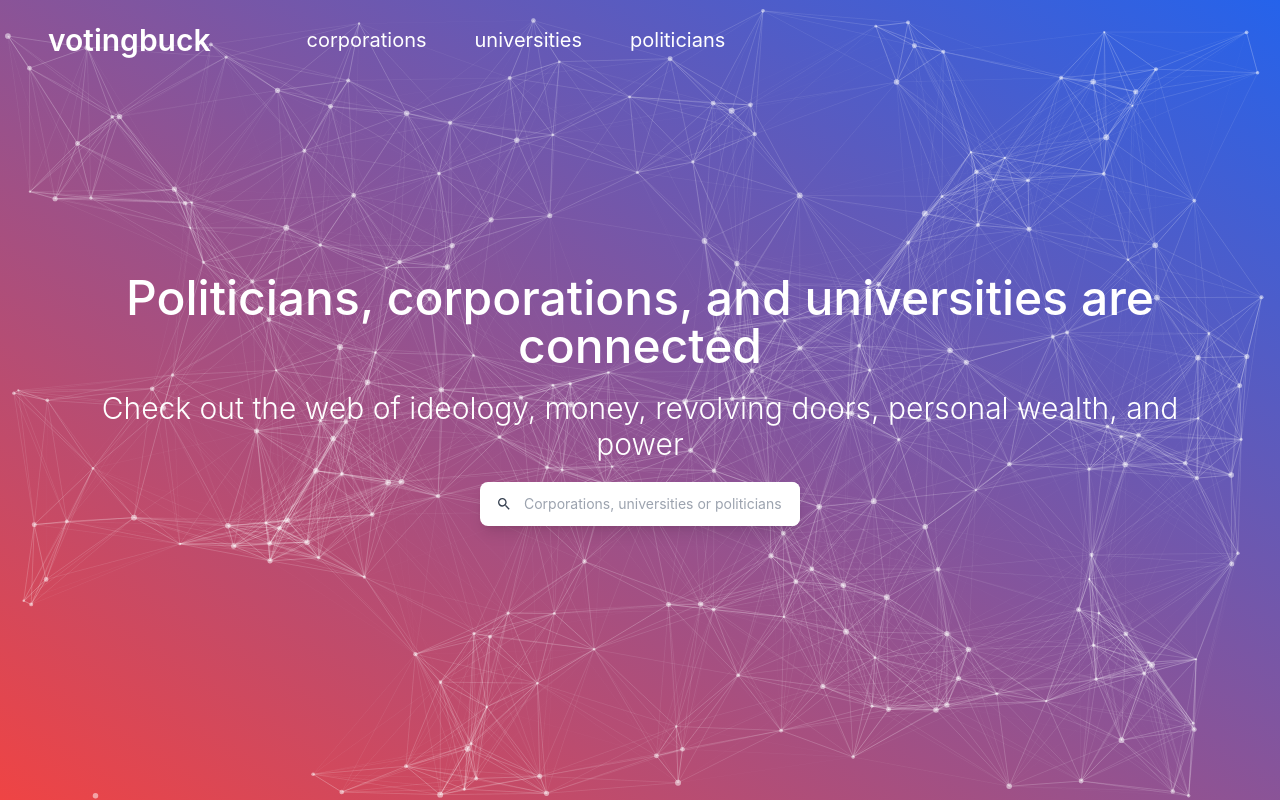
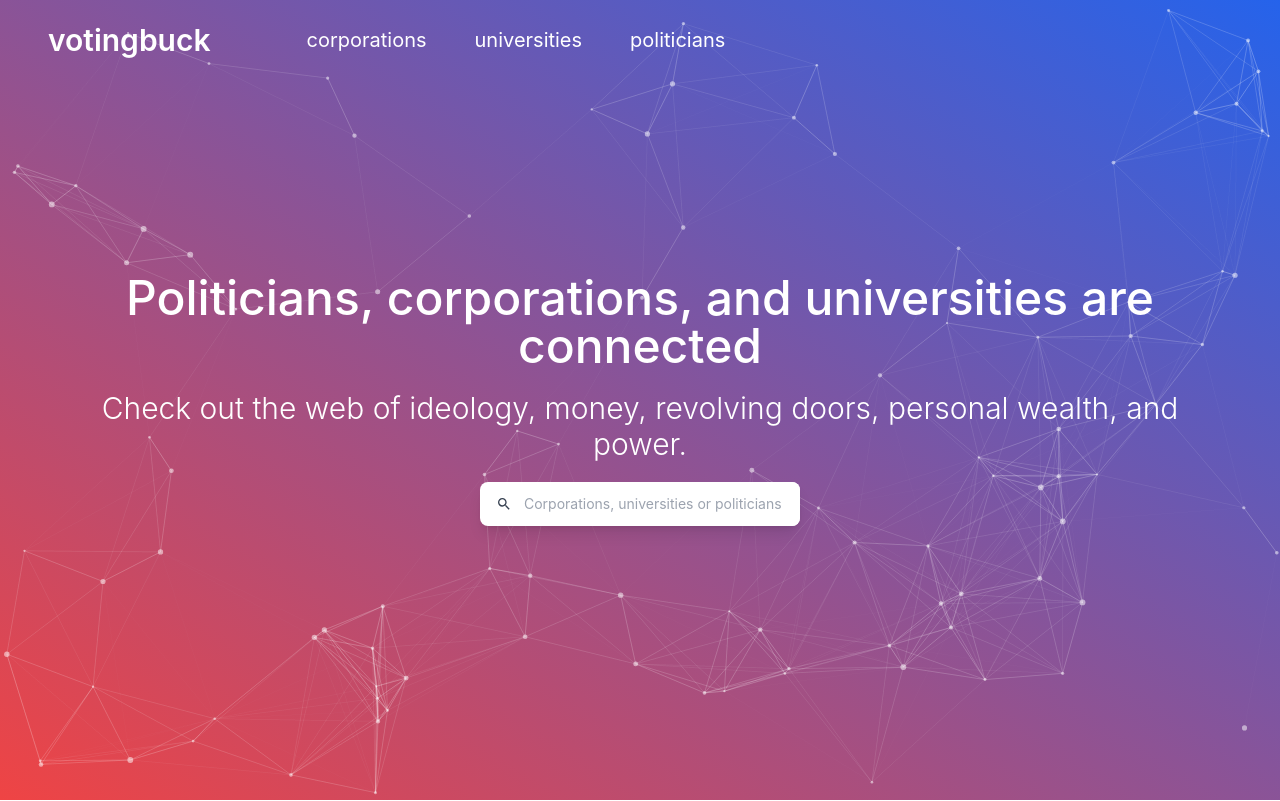
Before and after one commit to Caleb-Sutherland/votingbuck-frontend, a React (Create React App) app: page / in a window 1280 px wide. Shown: the top 801 px of the page. Built offline with nearby package versions, Linux system fonts and the light colour scheme.

Commit message:
Reduce particles.js number of particles to improve fps

```diff
--- a/src/pages/Main.tsx
+++ b/src/pages/Main.tsx
@@ -48,9 +48,9 @@ export default function Main() {
               number: {
                 density: {
                   enable: true,
-                  area: 800,
+                  area: 1000,
                 },
-                value: 200,
+                value: 100,
               },
               opacity: {
                 value: 0.3,
@@ -73,7 +73,7 @@ export default function Main() {
             </p>
             <p className="text-2xl sm:text-3xl font-light text-center text-white">
               Check out the web of ideology, money, revolving doors, personal
-              wealth, and power
+              wealth, and power.
             </p>
             <div className="flex flex-row space-x-2 justify-center">
               <SearchBar />
```
